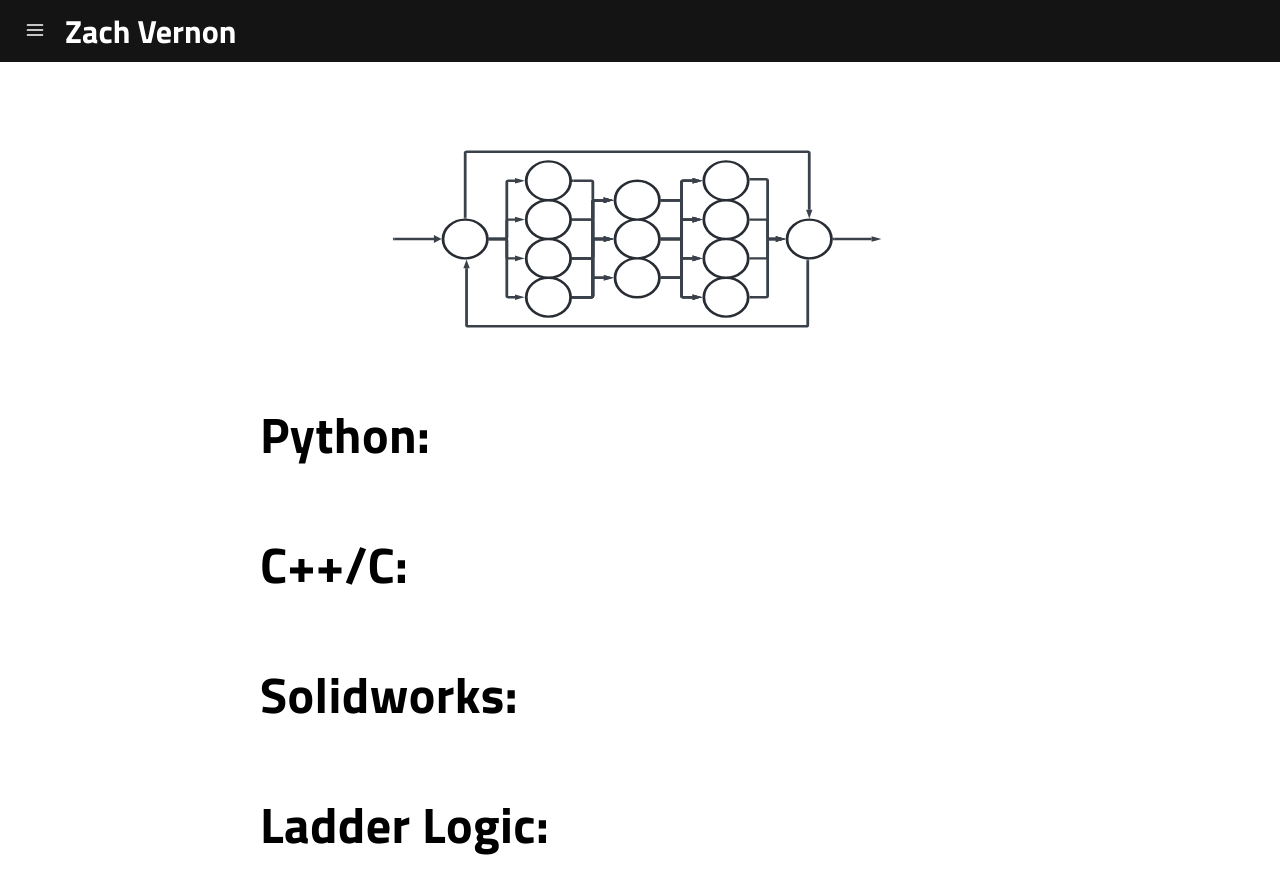
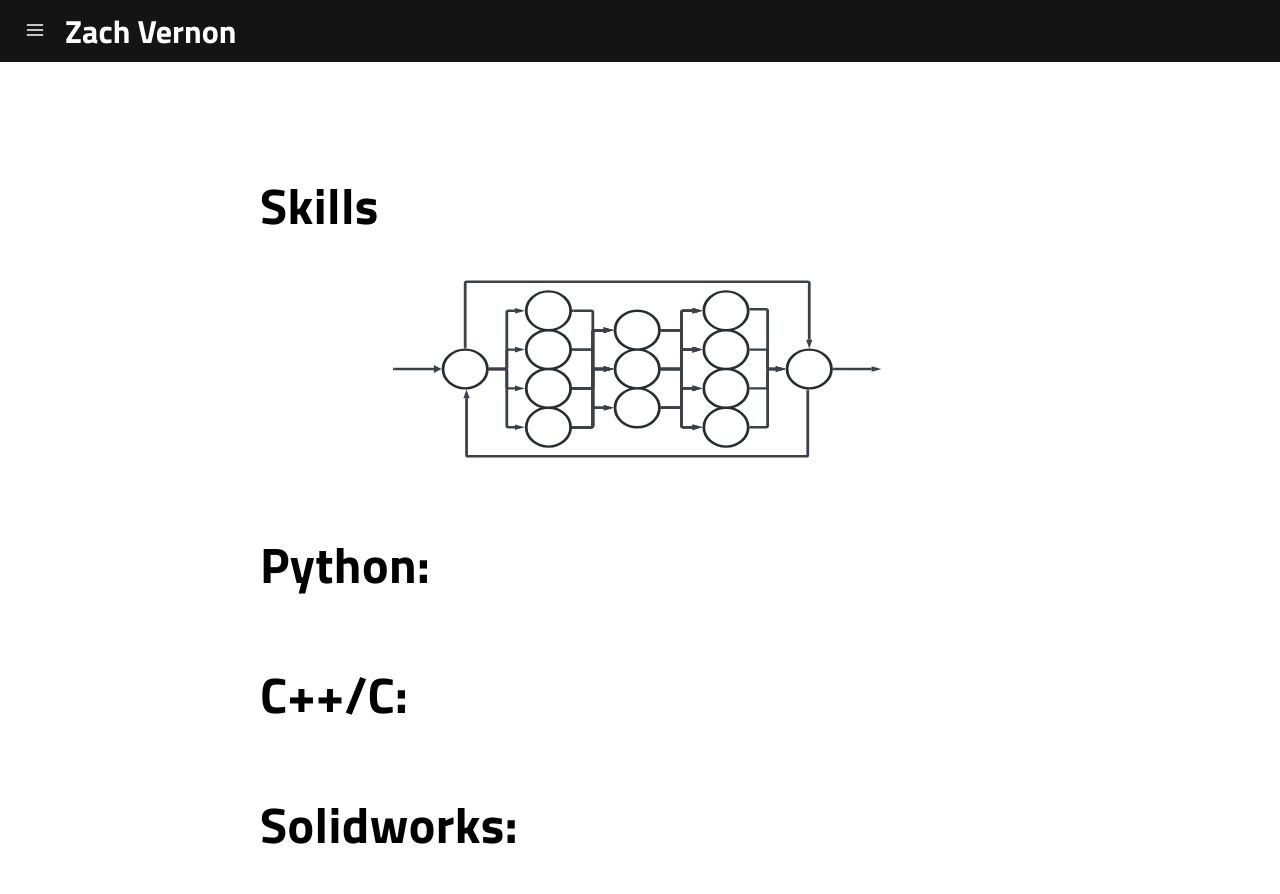
Before and after one commit to z-vernon/z-vernon.github.io, a Jekyll site: the page built from pages/skills.md, in a window 1280 px wide and 900 px high. Shown: the top 894 px of the window. Built offline with Jekyll 4.4.1, drawn with Linux system fonts in a browser that asks for light colours; a script that is not in the unit is left out.

Commit message:
Update skills.md

```diff
--- a/pages/skills.md
+++ b/pages/skills.md
@@ -7,6 +7,7 @@ description: Some description.
 permalink: /skills/
 ---
 
+# Skills
 <img class="img" src="/assets/img/Skills.svg" alt="WZV" width="500" height="200">
 
 # Python:
```
